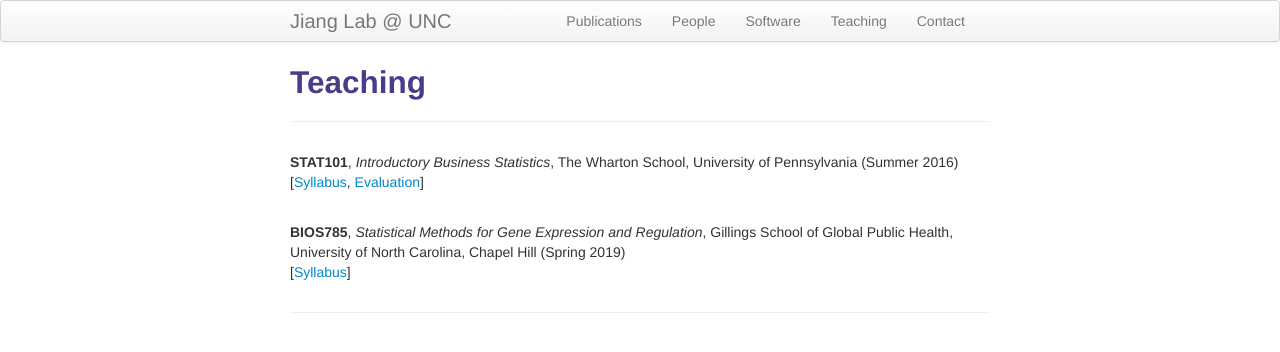
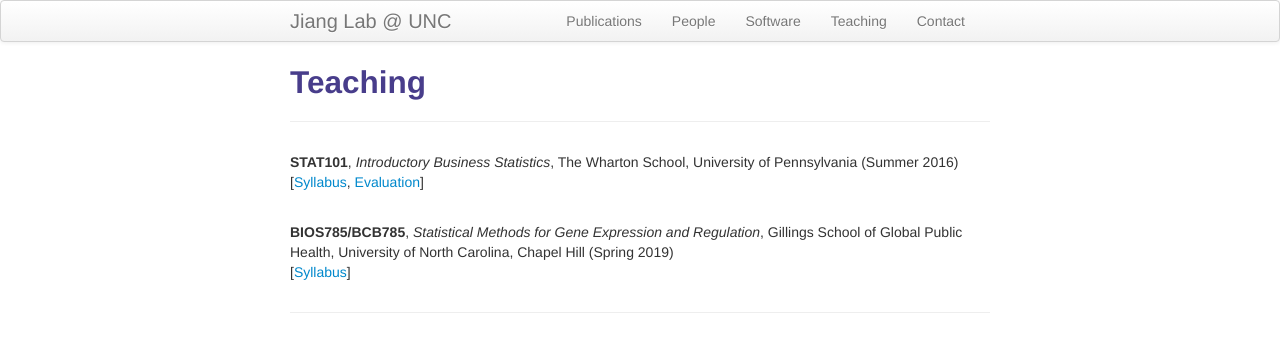
Before and after one commit to yuchaojiang/yuchaojiang.github.io, a Jekyll site: the page built from pages/teaching.md, in a window 1280 px wide. Shown: the top 352 px of the page. Built offline with Jekyll 4.4.1, drawn with Linux system fonts in a browser that asks for light colours.

Commit message:
Update teaching.md

```diff
--- a/pages/teaching.md
+++ b/pages/teaching.md
@@ -10,6 +10,6 @@ description: Courses taught by Yuchao Jiang.
 </div>
 <br/>
 <div class="cv">
-  <b>BIOS785</b>, <i>Statistical Methods for Gene Expression and Regulation</i>, Gillings School of Global Public Health, University of North Carolina, Chapel Hill (Spring 2019) <br/>
+  <b>BIOS785/BCB785</b>, <i>Statistical Methods for Gene Expression and Regulation</i>, Gillings School of Global Public Health, University of North Carolina, Chapel Hill (Spring 2019) <br/>
 [<a href="../assets/pdfs/BIOS785_Spring2019_Yuchao_Jiang.pdf" title="Syllabus BIOS785">Syllabus</a>]
 </div>
```
